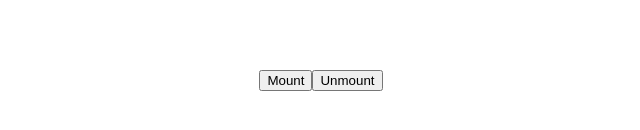
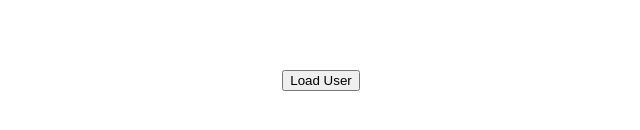
Before and after one commit to Kirans-143/ReactJS-Project, a React (Create React App) app: page / in a window 1280 px wide. Shown: the part 320-450 px from the top of the page, without its empty margins (319-959 px from the left). Built offline with nearby package versions, Linux system fonts and the light colour scheme.

Commit message:
Hooks in depth

```diff
--- a/src/App.css
+++ b/src/App.css
@@ -5,6 +5,7 @@
   display: flex;
   justify-content: center;
   align-items: center;
+  flex-direction: column;
   width: 100%;
   height: 100vh;
 }
--- a/src/App.js
+++ b/src/App.js
@@ -1,14 +1,39 @@
-import React, { useState } from "react";
+import React, { useEffect, useState } from "react";
 import "./App.css";
-import Counter from "./Counter";
+import Counter from "./Component/Counter";
 
+const getUserData = () => {
+  return fetch("/user.json").then((response) => response.json());
+};
 function App() {
-  const [showCounter, setShowCounter] = useState(false);
+  const [name, setName] = useState();
+  const [roles, setRoles] = useState();
+  const [roleList, setRoleList] = useState();
+  useEffect(() => {
+    if (name) {
+      setRoleList(Object.keys(roles).filter((item) => roles[item]));
+    }
+  }, [name, roles]);
+
+  const loadUser = async () => {
+    const data = await getUserData();
+    console.log("data", data);
+    setName(data.name);
+    setRoles(data.roles);
+  };
+  // const loadUser = () => {
+  //   setName("user1");
+  //   setRoles({
+  //     reader: true,
+  //   });
+  // };
   return (
     <div className="app">
-      {showCounter && <Counter />}
-      <button onClick={() => setShowCounter(true)}>Mount</button>
-      <button onClick={() => setShowCounter(false)}>Unmount</button>
+      {/* <Counter /> */}
+      <h3>{JSON.stringify(name)}</h3>
+      <h3>{JSON.stringify(roles)}</h3>
+      <h3>{JSON.stringify(roleList)}</h3>
+      <button onClick={loadUser}>Load User</button>
     </div>
   );
 }
--- /dev/null
+++ b/src/Component/Counter.js
@@ -0,0 +1,19 @@
+import React, { useState } from "react";
+
+export default function Counter() {
+  const [counter, setCounter] = useState(0);
+  function increment() {
+    //   setCounter(counter + 1);
+    //   setCounter(counter + 1);
+
+    setCounter((prevCounter) => prevCounter + 1);
+    setCounter((prevCounter) => prevCounter + 1);
+  }
+  return (
+    <div>
+      <h1>Counter:{counter}</h1>
+      <button onClick={increment}>+</button>
+      <button>-</button>
+    </div>
+  );
+}
--- a/src/Counter.js
+++ /dev/null
@@ -1,33 +0,0 @@
-import React, { useEffect, useState } from "react";
-import "./Counter.css";
-
-export default function Counter() {
-  //   const [state, setState] = useState(0);
-  const [count, setCount] = useState(0);
-
-  //similar to componentDidMount, empty dependance array
-  //  1. useEffect(() => {
-  //     console.log("useEffect called");
-  //   }, []);
-
-  //pass Dependency array, Smilar to componentDidUpdate
-  //   useEffect(() => {
-  //     console.log("useEffect called");
-  //   }, [count]);
-
-  //usinga cleanup or return function , similar to component willUnmount
-  useEffect(() => {
-    console.log("useEffect called");
-    return () => {
-      console.log("componemt will unmount is caklled");
-    };
-  }, []);
-
-  //   console.log("Counter rendered");
-  return (
-    <div>
-      <h1>Counter:{count}</h1>
-      <button onClick={() => setCount(count + 1)}>Increment</button>
-    </div>
-  );
-}
```
Also changed, not shown: public/user.json (added, +7 -0 lines), src/Counter.css (deleted).
